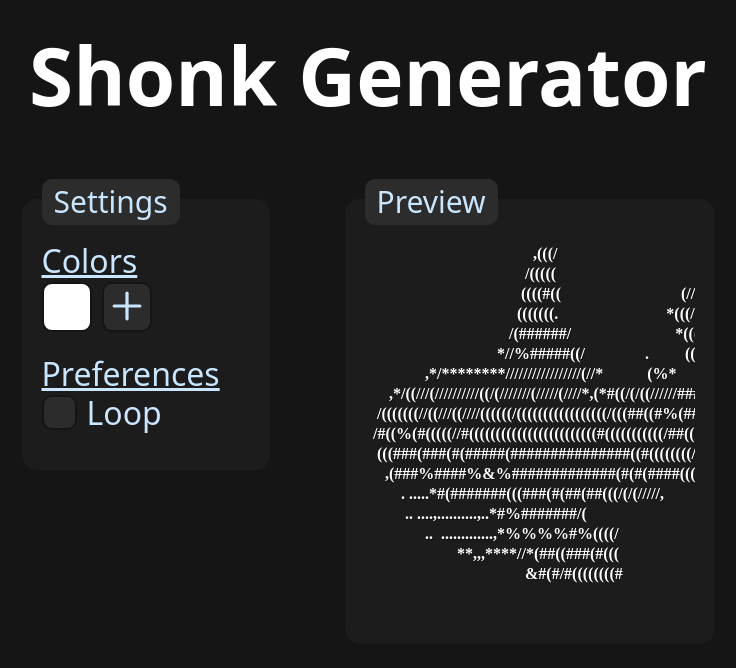
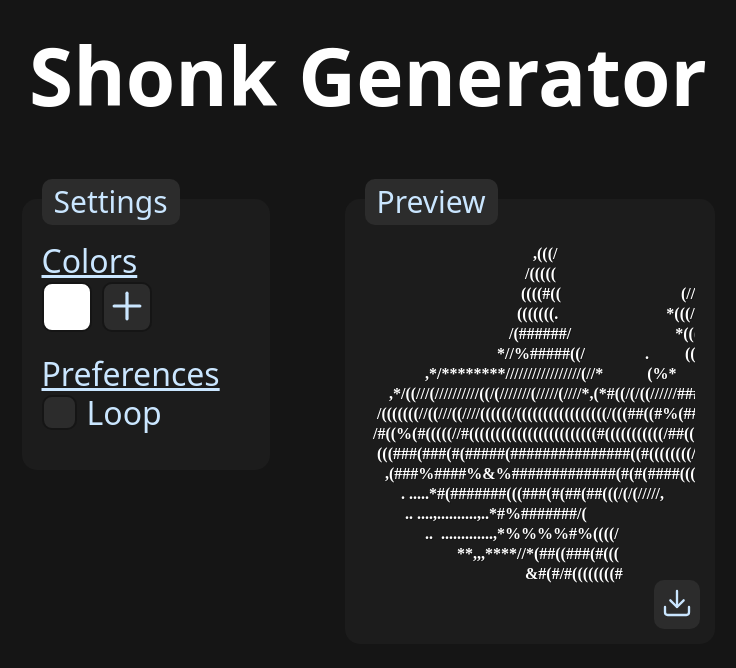
Before and after one commit to Kolpixx/shonk-generator, a React (Vite) app: page / in a window 1280 px wide. Shown: the top 668 px of the page, without its empty margins (272-1008 px from the left). Built offline with nearby package versions, Linux system fonts and the light colour scheme; a web font is replaced by a local one.

Commit message:
add download button

```diff
--- a/src/App.css
+++ b/src/App.css
@@ -3,9 +3,15 @@
 :root {
     background-color: #151515;
     --accent-color: #CAE6FF;
+
     --background: #151515;
     --background-1: #1C1C1C;
     --background-2: #2C2C2C;
+
+    /* Lighten by 20% */
+    --background-hover: #474747;
+    --background-1-hover: #4f4f4f;
+    --background-2-hover: #4f4f4f;
 
     --red: #C90D0D;
     --green: #0DC93F;
--- a/src/components/Preview/Preview.css
+++ b/src/components/Preview/Preview.css
@@ -3,3 +3,18 @@
     font-family: "JetBrains Mono", system-ui;
     position: relative;
 }
+
+#download-button {
+    transition: 0.3s ease all;
+    position: absolute;
+    bottom: 15px;
+    right: 15px;
+    background-color: var(--background-2);
+    border: none;
+    padding: 7px;
+    border-radius: 10px;
+}
+
+#download-button:hover {
+    background-color: var(--background-2-hover);
+}
--- a/src/components/Preview/Preview.jsx
+++ b/src/components/Preview/Preview.jsx
@@ -2,8 +2,21 @@ import { useEffect } from 'react';
 import { default_shonk as shonk } from '../../shonks';
 import './Preview.css'
 import getLongestString from '../../utils';
+import { Download } from 'lucide-react';
+import { accentColor } from '../../consts';
 
 export default function Preview({ colors }) {
+
+    function downloadShonk() {
+        const canvas = document.getElementById("preview-canvas");
+        const dataURL = canvas.toDataURL();
+
+        const link = document.createElement("a");
+        link.download = "shonk.png";
+        link.href = dataURL;
+        link.click();
+    }
+
     useEffect(() => {
         const shonkArray = shonk.split(/\r\n|\n/);
         const split = Math.round(shonkArray.length / colors.length);
@@ -39,6 +52,7 @@ export default function Preview({ colors }) {
     return (
         <section id="preview" data-title="Preview">
             <canvas id="preview-canvas">Seems like your browser doesn't support the canvas element :P (The site won't work without it!!)</canvas>
+            <button id="download-button" className="pointer" onClick={() => downloadShonk()}><Download size={32} color={accentColor} strokeWidth={1.75} /></button>
         </section>
     )
 }
```
